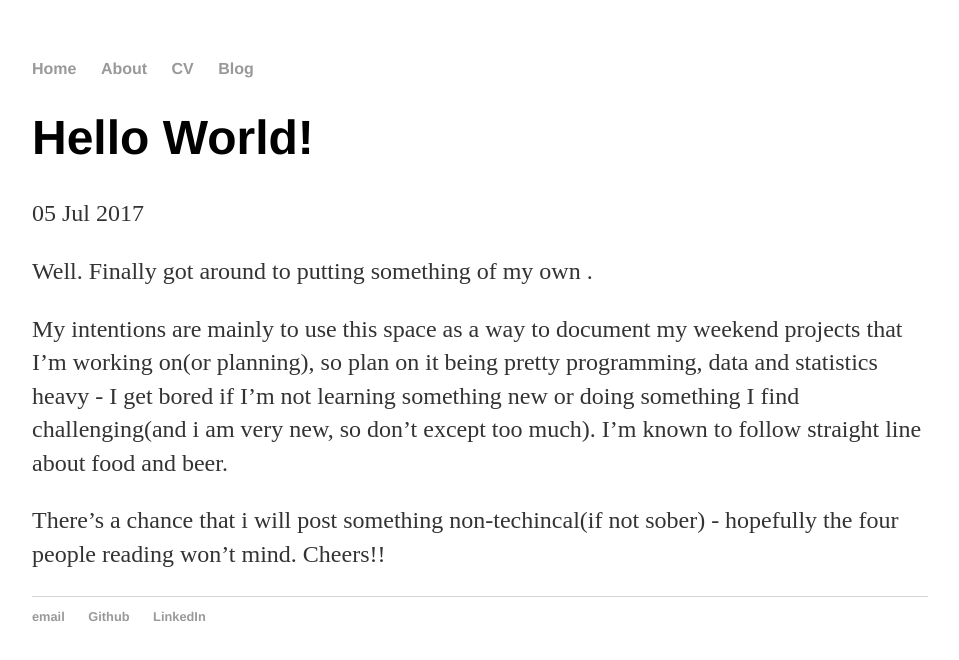
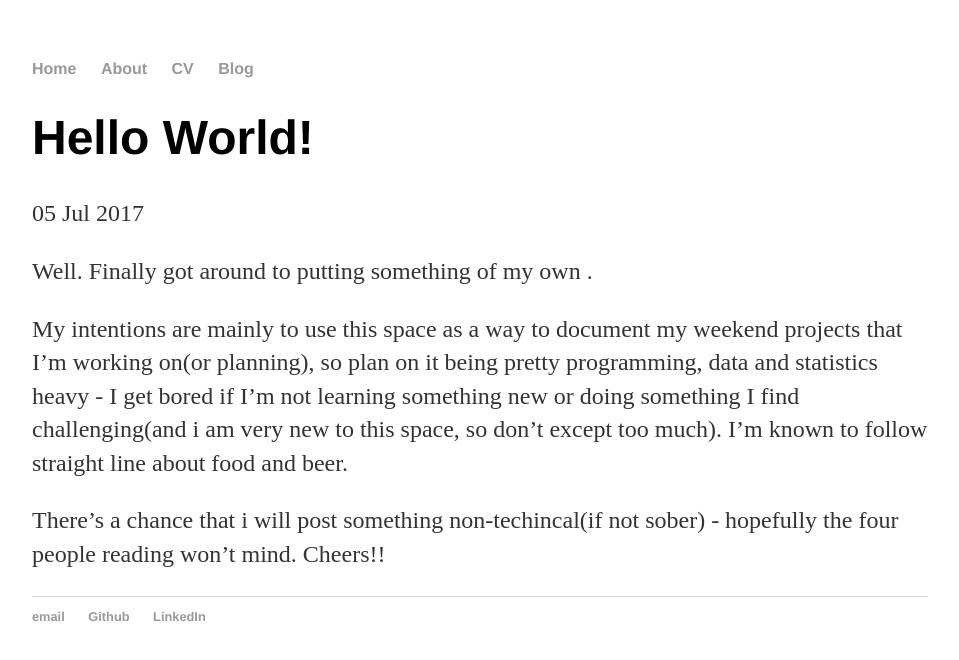
Before and after one commit to summii/summii.github.io, a Jekyll site: the page built from _posts/2017-07-05-hello-world.md, in a window 1280 px wide. Shown: the top 660 px of the page, without its empty margins (160-1119 px from the left). Built offline with Jekyll 4.4.1, drawn with Linux system fonts in a browser that asks for light colours.

Commit message:
Update 2017-07-05-hello-world.md

```diff
--- a/_posts/2017-07-05-hello-world.md
+++ b/_posts/2017-07-05-hello-world.md
@@ -6,7 +6,7 @@
 
 Well. Finally got around to putting something of my own .
 
-My intentions are mainly to use this space as a way to document my weekend projects that I'm working on(or planning), so plan on it being pretty programming, data and statistics heavy - I get bored if I'm not learning something new or doing something I find challenging(and i am very new, so don't except too much). I'm known to follow straight line about food and beer.
+My intentions are mainly to use this space as a way to document my weekend projects that I'm working on(or planning), so plan on it being pretty programming, data and statistics heavy - I get bored if I'm not learning something new or doing something I find challenging(and i am very new to this space, so don't except too much). I'm known to follow straight line about food and beer.
 
 There's a chance that i will post something non-techincal(if not sober) - hopefully the four people reading won't mind.
 Cheers!!
```
